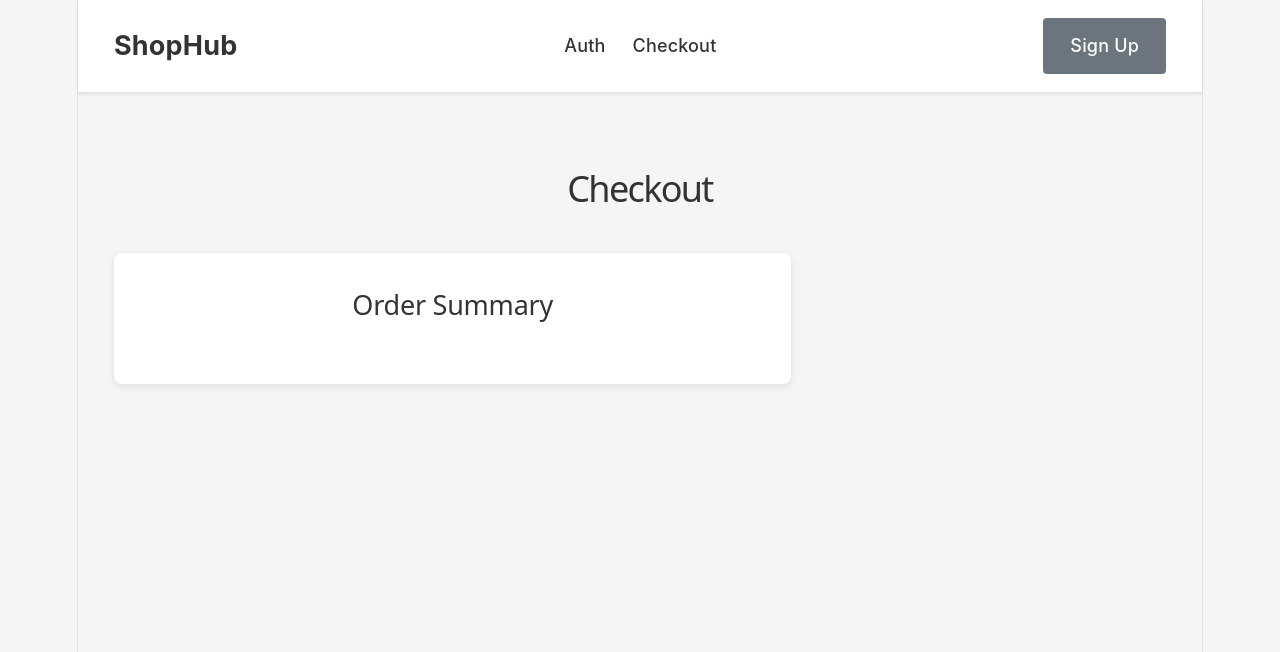
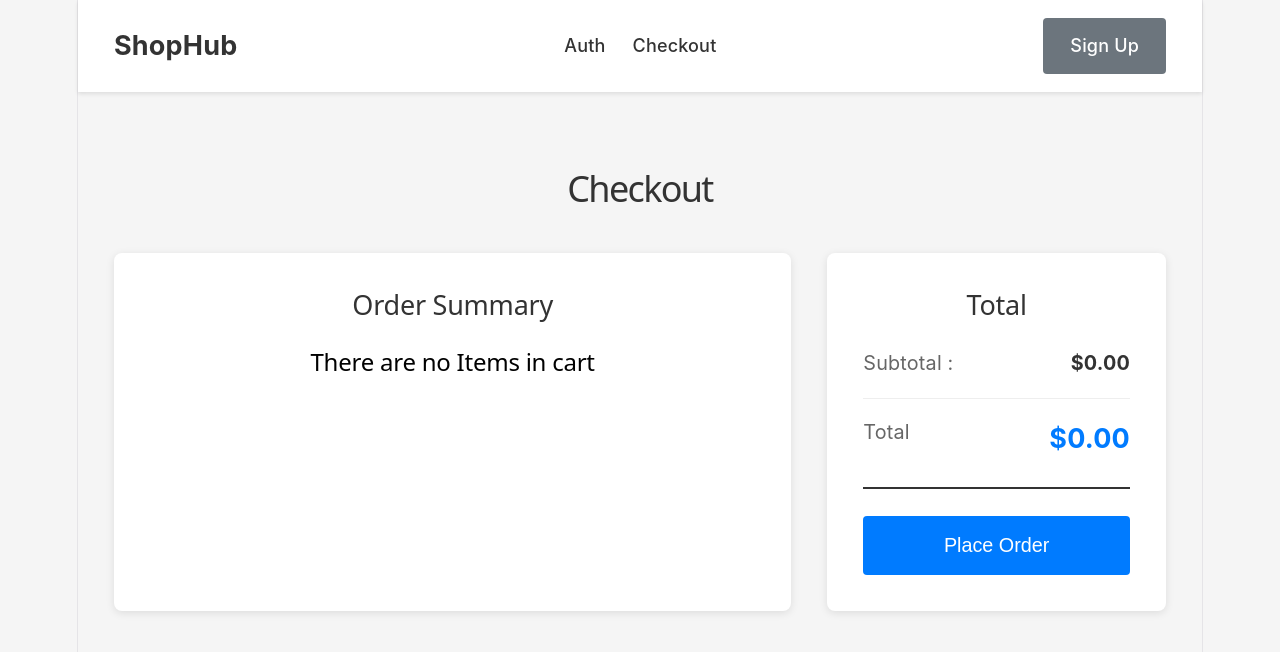
Before and after one commit to khanafras7-boop/Own-, a React (Vite) app in the folder ecommerce_website/: page /checkout in a window 1280 px wide. Shown: the top 652 px of the page. Built offline with nearby package versions, Linux system fonts and the light colour scheme.

Commit message:
Update CartContext and Checkout page

```diff
--- a/ecommerce_website/src/context/CartContext.jsx
+++ b/ecommerce_website/src/context/CartContext.jsx
@@ -5,6 +5,10 @@ export const CartContext = createContext(null);
 
 export default function CartProvider({children}) {
    const [cartItems, setCartItems] = useState([]);
+
+   function clearCart() {
+    setCartItems([])
+   }
 
    function addToCart(id) {
         const numericId = Number(id);
@@ -32,9 +36,31 @@ export default function CartProvider({children}) {
     })).filter(item => item.product)
    }
 
+    function removeFromCart(id) {
+        setCartItems(cartItems.filter((item) => item.id != id))
+    }
+
+   function updateQuantity(id, quantity) {
+    if(quantity <= 0) {
+        removeFromCart(id);
+        return;
+    }
+    setCartItems(
+        cartItems.map((item) => item.id === id ? {...item, quantity} : item)
+    )
+   }
+
+   function getCartTotal() {
+    const total = cartItems.reduce((total, item) => {
+        const product = getProductById(item.id);
+        return total + (product ? product.price * item.quantity : 0);
+    }, 0)
+
+    return total;
+   }
 
     return (
-        <CartContext.Provider value={{cartItems, addToCart, getCartItemsWithProducts}}>{children}</CartContext.Provider>
+        <CartContext.Provider value={{cartItems, clearCart, getCartTotal, addToCart, removeFromCart, getCartItemsWithProducts, updateQuantity}}>{children}</CartContext.Provider>
     )
 }
 
--- a/ecommerce_website/src/pages/Checkout.jsx
+++ b/ecommerce_website/src/pages/Checkout.jsx
@@ -2,8 +2,14 @@ import { useCart } from '../context/CartContext';
 
 export default function Checkout() {
 
-    const { getCartItemsWithProducts } = useCart();
+    const { getCartItemsWithProducts, clearCart, getCartTotal, updateQuantity, removeFromCart } = useCart();
     const cartItems = getCartItemsWithProducts();
+    const total = getCartTotal();
+
+    function PlaceOrder() {
+        alert('Order Placed');
+        clearCart();
+    }
 
     return (
         <div className='page'>
@@ -14,7 +20,12 @@ export default function Checkout() {
                         <h2 className="checkout-section-title">
                             Order Summary
                         </h2>
-                        {cartItems.map((item) => (
+                        {!cartItems.length
+                        ?
+                        <h2 style={{color:"Black"}}>There are no Items in cart</h2>
+                        :
+                        (
+                            cartItems.map((item) => (
                             <div className="checkout-item" key={item.id}>
                                 <img className='checkout-item-image' src={item.product.image} alt="" />
                                 <div className="checkout-item-details" >
@@ -23,13 +34,33 @@ export default function Checkout() {
                                 </div>
                                 <div className="checkout-item-controls">
                                     <div className="quantity-controls">
-                                        <button className='quantity-btn'>-</button>
+                                        <button onClick={() => updateQuantity(item.id, item.quantity - 1)} className='quantity-btn'>-</button>
                                         <span className="quantity-value">{item.quantity}</span>
-                                        <button className="quantity-btn">+</button>
+                                        <button onClick={() => updateQuantity(item.id, item.quantity + 1)} className="quantity-btn">+</button>
                                     </div>
                                 </div>
+                                <p className='checkout-item-total'>${(item.product.price * item.quantity).toFixed(2)}</p>
+                                <button onClick={() => removeFromCart(item.id)} className='btn btn-secondary btn-small'>Remove Item</button>
                             </div>
-                        ))}
+                        )))}
+
+                    </div>
+
+                    <div className="checkout-summary">
+                        <h2 className='checkout-section-title'>Total</h2>
+                        <div className="checkout-total">
+                            <p className="checkout-total-label">Subtotal :</p>
+                            <p className="checkout-total-value">${total.toFixed(2)}</p>
+                        </div>
+                        <div className="checkout-total">
+                            <p className="checkout-total-label">Total</p>
+                            <p className="checkout-total-value checkout-total-final">
+                                ${total.toFixed(2)}
+                            </p>
+                        </div>
+                        <button onClick={PlaceOrder} className='btn btn-large btn-block btn-primary '>
+                            Place Order
+                        </button>
                     </div>
                 </div>
             </div>
```
